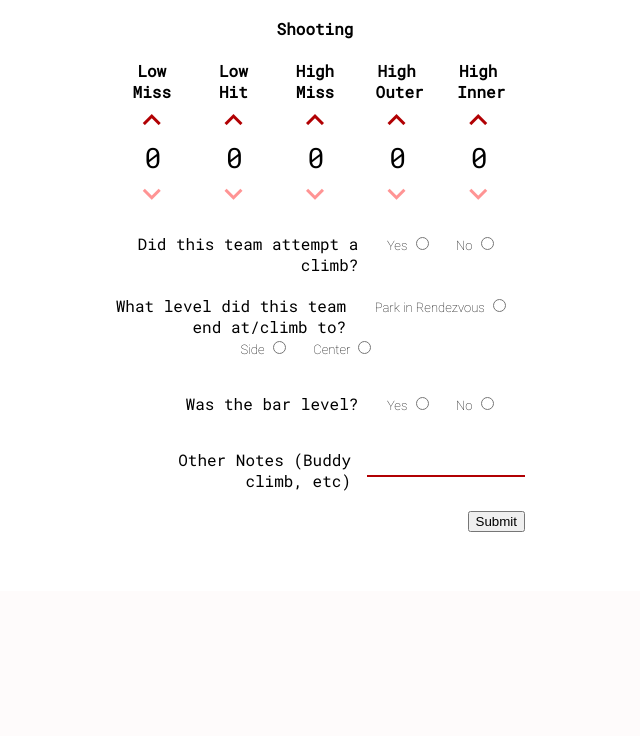
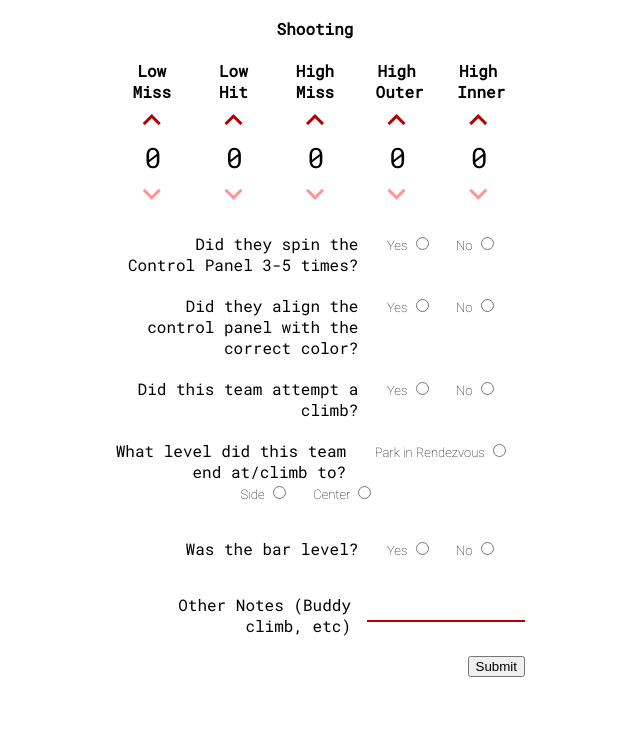
Before and after one commit to frc3324/3324-Scouting, a Flask app: page /form?type=match in a window 1280 px wide. Shown: the part 568-1304 px from the top of the page, without its empty margins (325-965 px from the left). Before the commit the page ends 1100 px from the top, so only its background shows below. Run offline with Flask 2, Linux system fonts and the light colour scheme; parts of the project's set-up code (start-up, migrations or seed data) failed here and were passed over.

Commit message:
Added control panel tags and buttons

```diff
--- a/static/constants.json
+++ b/static/constants.json
@@ -4,7 +4,7 @@
     "match": ["Team Number", "Match Number", "Moved from Initiation Line",
 	      "Auto Low Miss", "Auto Low Hit", "Auto High Miss", "Auto High Outer", "Auto High Inner",
 	      "Tele Low Miss", "Tele Low Hit", "Tele High Miss", "Tele High Inner", "Tele High Inner",
-	      "Attempted Climb", "Ending Level", "Level Climb", "Notes"],
+	      "Attempted Climb", "Ending Level", "Level Climb", "Notes", "CP Spin", "CP Align"],
    "mechanical": ["Team Number", "Drivetrain Information", "Climber Information",
                   "Mechanisms Information", "Reliability", "Notes"],
     "electrical": ["Team Number", "Basic Team Structure", "Electrical Members",
@@ -18,7 +18,7 @@
     "match": ["team_number", "match_number", "moved_initiation",
               "auto_low_miss", "auto_low_hit", "auto_high_miss", "auto_high_outer", "auto_high_inner",
 	      "tele_low_miss", "tele_low_hit", "tele_high_miss", "tele_high_outer", "tele_high_inner",
-              "attempted_climb", "ending_level", "level_climb", "notes"],
+              "attempted_climb", "ending_level", "level_climb", "notes", "cp_spin", "cp_align"],
     "mechanical": ["team_number", "drivetrain_information", "climber_information",
                    "mechanisms_information", "reliability", "notes"],
     "electrical": ["team_number", "team_structure", "number_of_members",
--- a/templates/forms/match_scouting.html
+++ b/templates/forms/match_scouting.html
@@ -112,6 +112,18 @@
         </div>
 
         <div>
+          <label for="cp_spin">Did they spin the Control Panel 3-5 times?</label>
+          <span class="radioButtons"> <p>Yes <input type="radio" required name="cp_spin" value="1"> </p>
+          <p>No <input type="radio" required name="cp_spin" value="0"> </p></span>
+        </div>
+
+        <div>
+          <label for="cp_align">Did they align the control panel with the correct color?</label>
+          <span class="radioButtons"> <p>Yes <input type="radio" required name="cp_align" value="1"> </p>
+          <p>No <input type="radio" required name="cp_align" value="0"> </p></span>
+        </div>
+
+        <div>
           <label for="attempted_climb">Did this team attempt a climb?</label>
           <span class="radioButtons"> <p>Yes <input type="radio" required name="attempted_climb" value="1"> </p>
           <p>No <input type="radio" required name="attempted_climb" value="0"> </p></span>
@@ -119,16 +131,18 @@
 
         <div>
           <label for="ending_level">What level did this team end at/climb to?</label><br>
-	  <span class="radioButtons"> <p>Park in Rendezvous <input type="radio" required name="ending_level" value="0"> </p>
-	  <p>Side <input type="radio" required name="ending_level" value="1"> </p>
-	  <p>Center <input type="radio" required name="ending_level" value="2"> </p></span>
+	        <span class="radioButtons"> <p>Park in Rendezvous <input type="radio" required name="ending_level" value="0"> </p>
+	        <p>Side <input type="radio" required name="ending_level" value="1"> </p>
+	        <p>Center <input type="radio" required name="ending_level" value="2"> </p></span>
         </div>
 
-	<div>
+	      <div>
           <label for="ending_level">Was the bar level?</label>
           <span class="radioButtons"> <p>Yes <input type="radio" required name="level_climb" value="1"> </p>
           <p>No <input type="radio" required name="level_climb" value="0"> </p></span>
         </div>
+
+
 
         <div>
           <label for="notes">Other Notes (Buddy climb, etc)</label>
```
Also changed, not shown: 1 other file.
